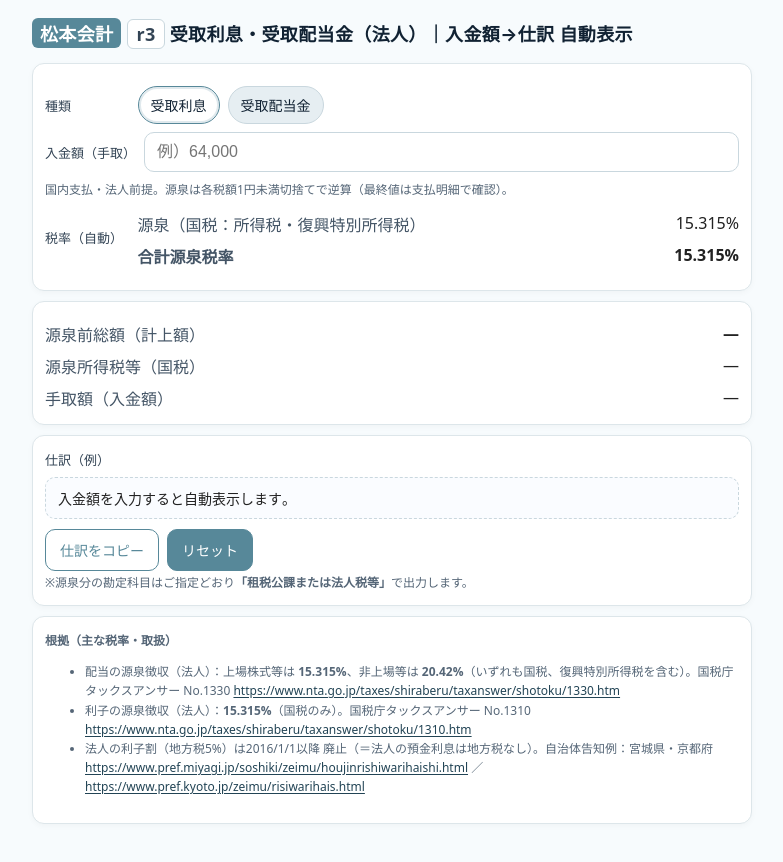
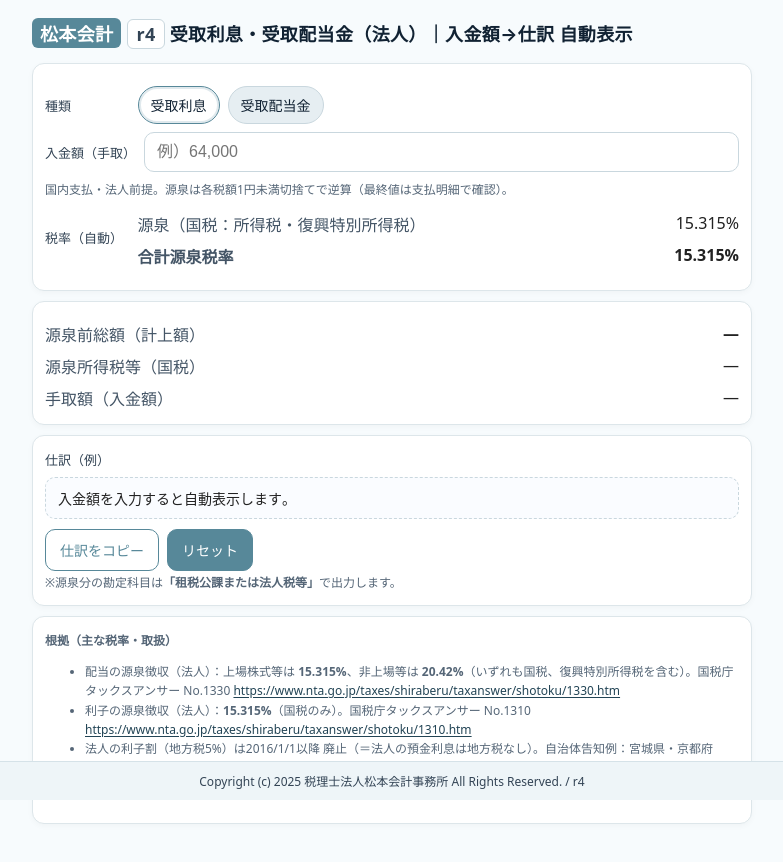
Before and after one commit to takatrp/withholding, a plain HTML site: page index.html in a window 1280 px wide. Shown: the whole page, without its empty margins (248-1031 px from the left). Drawn offline with Linux system fonts and the light colour scheme.

Commit message:
index.html を更新

```diff
--- a/index.html
+++ b/index.html
@@ -7,7 +7,7 @@
 <style>
   :root{ --brand:#578899; --bg:#f7fbfd; --chip-on:#ffffff; --chip-off:#e6eef2; }
   html,body{margin:0;padding:0;font-family:system-ui,-apple-system,BlinkMacSystemFont,"Segoe UI",Roboto,"Noto Sans JP","Hiragino Kaku Gothic ProN","Yu Gothic",sans-serif;color:#222;background:var(--bg)}
-  .wrap{max-width:720px;margin:0 auto;padding:16px 14px 28px}
+  .wrap{max-width:720px;margin:0 auto;padding:16px 14px 96px} /* フッター固定分の余白 */
   h1{font-size:18px;margin:2px 0 14px;color:#123;letter-spacing:.02em}
   .card{background:#fff;border:1px solid #dde6ea;border-radius:12px;box-shadow:0 2px 6px rgba(0,0,0,.03);padding:14px 12px;margin:10px 0}
   .row{display:flex;gap:8px;flex-wrap:wrap;align-items:center;margin:8px 0}
@@ -28,13 +28,21 @@
   .jrnl{font-family:ui-monospace,Menlo,Consolas,"Noto Sans Mono CJK JP",monospace;font-size:14px;background:#fafcff;border:1px dashed #c9d7de;border-radius:10px;padding:10px 12px;white-space:pre-wrap;overflow-wrap:anywhere;word-break:break-word}
   .footer{font-size:12px;color:#567;line-height:1.6;overflow-wrap:anywhere;word-break:break-word}
   .footer a{color:#245; text-underline-offset:2px}
-  .brand{display:inline-block;padding:2px 8px;border-radius:6px;background:var(--brand);color:#fff;font-weight:700;margin-right:6px}
+  .brand{display:inline-block;padding:2px 8px;border-radius:6px;background:#578899;color:#fff;font-weight:700;margin-right:6px}
   .tag{display:inline-block;padding:2px 8px;border:1px solid #c9d7de;border-radius:6px;color:#345;background:#fff}
+
+  /* ご指定のフッター固定バー */
+  .credit-bar{
+    position:fixed;left:0;right:0;bottom:0;
+    background:#eef5f8;border-top:1px solid #d5e2e8;
+    padding:10px 12px; font-size:12px; color:#345; text-align:center;
+    overflow-wrap:anywhere; word-break:break-word;
+  }
 </style>
 </head>
 <body>
 <div class="wrap">
-  <h1><span class="brand">松本会計</span><span class="tag">r3</span> 受取利息・受取配当金（法人）｜入金額→仕訳 自動表示</h1>
+  <h1><span class="brand">松本会計</span><span class="tag">r4</span> 受取利息・受取配当金（法人）｜入金額→仕訳 自動表示</h1>
 
   <div class="card">
     <div class="row">
@@ -83,7 +91,7 @@
       <button class="outline" id="copyBtn">仕訳をコピー</button>
       <button id="resetBtn">リセット</button>
     </div>
-    <div class="hint">※源泉分の勘定科目はご指定どおり<strong>「租税公課または法人税等」</strong>で出力します。</div>
+    <div class="hint">※源泉分の勘定科目は<strong>「租税公課または法人税等」</strong>で出力します。</div>
   </div>
 
   <div class="card footer">
@@ -98,6 +106,11 @@
         <a href="https://www.pref.kyoto.jp/zeimu/risiwarihais.html">https://www.pref.kyoto.jp/zeimu/risiwarihais.html</a></li>
     </ul>
   </div>
+</div>
+
+<!-- 固定フッター（ご指定の文言・r4で統一） -->
+<div class="credit-bar" aria-label="クレジット">
+  Copyright (c) 2025 税理士法人松本会計事務所 All Rights Reserved. / r4
 </div>
 
 <script>
@@ -142,11 +155,9 @@ function reverseFromNet(net, rNat){
 }
 
 function update(){
-  // UI 切替（配当のみサブ区分表示）
   const itype = getSel('itype');
   els.divSubRow.style.display = (itype==='dividend') ? '' : 'none';
 
-  // 入力フォーマット（カンマ付）
   const raw = uncomma(els.net.value);
   els.net.value = raw ? raw.toLocaleString("ja-JP") : "";
 
```
